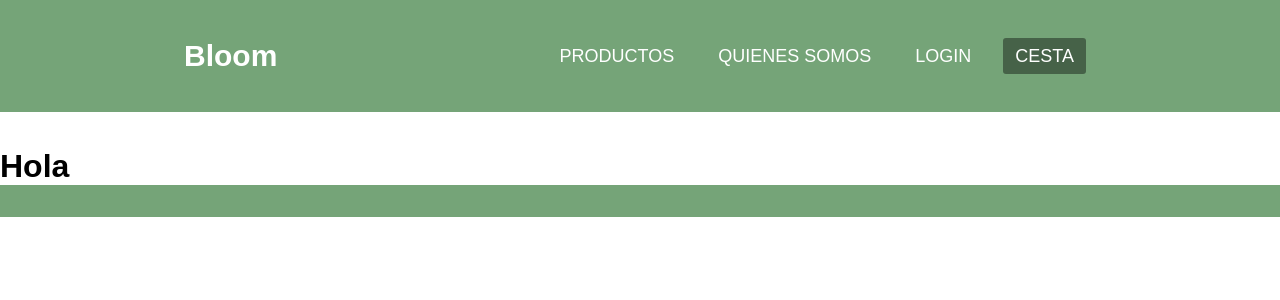
After one commit to xXBarre/Floristeria, a PHP site: page /Quienes.html in a window 1280 px wide. The commit adds this page. Shown: the top 300 px of the page. Run offline with PHP 8.4, Linux system fonts and the light colour scheme.

Commit message:
Cree la pagina de "Quienes somos" y ya

```diff
--- /dev/null
+++ b/Quienes.html
@@ -0,0 +1,39 @@
+<!DOCTYPE html>
+<html lang="en">
+<head>
+    <meta charset="UTF-8">
+    <meta name="viewport" content="width=device-width, initial-scale=1.0">
+    <link rel="stylesheet" href="style.css">
+    <script src="index.js"></script>
+    <title>ConocenosS</title>
+</head>
+<body>
+    <header class="header">
+        <nav class="nav">
+            <a href="inicioA.html" class="logo nav-link">Bloom</a>
+            <ul class="nav-menu">
+              <li class="nav-menu-item">
+                <a href="productos.html" class="nav-menu-link nav-link">Productos</a>
+              </li>
+              <li class="nav-menu-item">
+                <a href="Quienes.html" class="nav-menu-link nav-link">Quienes somos</a>
+              </li>
+              <li class="nav-menu-item">
+                <a href="inicio.html" class="nav-menu-link nav-link">Login</a>
+              </li>
+              <li class="nav-menu-item">
+                <a href="#" class="nav-menu-link nav-link nav-menu-link_active">Cesta</a>
+              </li>
+            </ul>
+          </nav>
+    </header>
+    <br><br>
+    <main>
+        <h1>Hola</h1>
+    </main>
+    <footer>
+
+    </footer>
+
+</body>
+</html>
--- a/style.css
+++ b/style.css
@@ -245,7 +245,7 @@ footer {
 }
   /* color de las letras */
 .footer a {
-      color: #8ada39;
+      color: #ffffff;
       text-decoration: none;
 }
   /* cuando vas a seleccionar el link cambia de color*/
@@ -324,7 +324,7 @@ footer {
   width: 30px;
   height: 4px;
   border-radius: 3px;
-  background: #048D7D;
+  background: #75a478;
   position: absolute;
   bottom: -12px;
   left: 50%;
@@ -356,7 +356,7 @@ input::placeholder {
 
 .input-field i {
   margin-left: 15px;
-  color: #048D7D;
+  color: #75a478;
 }
 
 form p {
@@ -366,7 +366,7 @@ form p {
 }
 
 form p a {
-  color: #048D7D;
+  color: #75a478;
   margin-left: 5px;
 }
 
@@ -379,7 +379,7 @@ form p a {
 .btn-field button {
   flex-basis: 48%;
   font-size: 16px;
-  background-color: #048D7D;
+  background-color: #75a478;
   color: #FFFFFF;
   height: 40px;
   border-radius: 10px;
```
Also changed, not shown: inicioA.html (+4 -7 lines).
